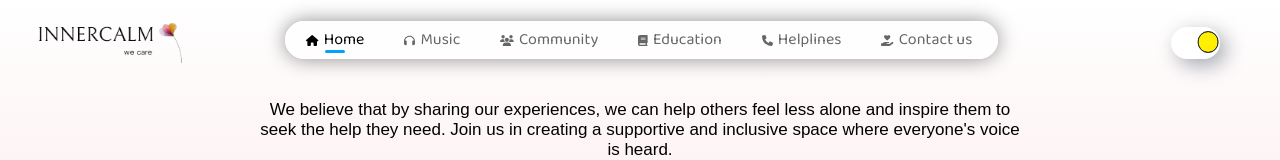
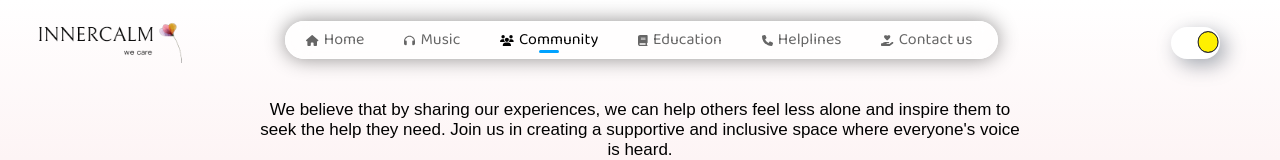
Before and after one commit to jamAL108/soulmind, a Next.js app in the folder nextclient/: page /community in a window 1280 px wide. Shown: the top 160 px of the page. Built offline with nearby package versions, Linux system fonts and the light colour scheme; no server answers.

Commit message:
Changes : Nav fixed

```diff
--- a/nextclient/src/components/commonComp/Nav.jsx
+++ b/nextclient/src/components/commonComp/Nav.jsx
@@ -1,7 +1,7 @@
 'use client';
 import React, { useState, useEffect } from 'react';
 
-import { usePathname  , useRouter } from 'next/navigation';
+import { usePathname , useRouter } from 'next/navigation';
 import Link from 'next/link'
 
 import "./Nav.css"
@@ -14,7 +14,8 @@ const Nav = () => {
     const [initialTheme , setinitialTheme] = useState('light')
     const [theme , settheme ] = useState('')
     const [isChecked , setisChecked] = useState(false)
-    const [location , setLocation] = usePathname()
+    const location = usePathname()
+
     // let initialTheme = localStorage.getItem("theme");
 
 
@@ -89,6 +90,8 @@ const Nav = () => {
         };
     }, []);
 
+    console.log("location ::", location)
+
     return (
         <>
             <nav style={{ position: "fixed", padding: '0px 20px' }} className={theme + " navbar"}>
@@ -103,20 +106,20 @@ const Nav = () => {
                         <Link className={location === "/" ? theme + " activeNav" : "#"} href="/"><FontAwesomeIcon className='navBarIcons' icon={faHome} /> Home</Link>
                     </li>
                     <li>
-                        <Link className={location === "music" ? theme + " activeNav" : "#"} href="/music"><FontAwesomeIcon className='navBarIcons' icon={faHeadphones} /> Music</Link>
+                        <Link className={location === "/music" ? theme + " activeNav" : "#"} href="/music"><FontAwesomeIcon className='navBarIcons' icon={faHeadphones} /> Music</Link>
                     </li>
                     <li>
-                        <Link className={location === "community" ? theme + " activeNav" : "#"} href="/community"> <FontAwesomeIcon className='navBarIcons' icon={faUsers} />Community</Link>
+                        <Link className={location === "/community" ? theme + " activeNav" : "#"} href="/community"> <FontAwesomeIcon className='navBarIcons' icon={faUsers} />Community</Link>
                     </li>
                     <li>
-                        <Link className={location === "education" ? theme + " activeNav" : "#"} href="/education"><FontAwesomeIcon className='navBarIcons' icon={faBook} /> Education</Link>
+                        <Link className={location === "/education" ? theme + " activeNav" : "#"} href="/education"><FontAwesomeIcon className='navBarIcons' icon={faBook} /> Education</Link>
                     </li>
 
                     <li>
-                        <Link className={location === "helplines" ? theme + " activeNav" : "#"} href="/helplines"><FontAwesomeIcon className='navBarIcons' icon={faPhone} /> Helplines</Link>
+                        <Link className={location === "/helplines" ? theme + " activeNav" : "#"} href="/helplines"><FontAwesomeIcon className='navBarIcons' icon={faPhone} /> Helplines</Link>
                     </li>
                     <li>
-                        <Link className={location === "contact" ? theme + " activeNav" : "#"} href="/contact"><FontAwesomeIcon className='navBarIcons' icon={faHandHoldingHeart} /> Contact us</Link>
+                        <Link className={location === "/contact" ? theme + " activeNav" : "#"} href="/contact"><FontAwesomeIcon className='navBarIcons' icon={faHandHoldingHeart} /> Contact us</Link>
                     </li>
                 </ul>
 
```
